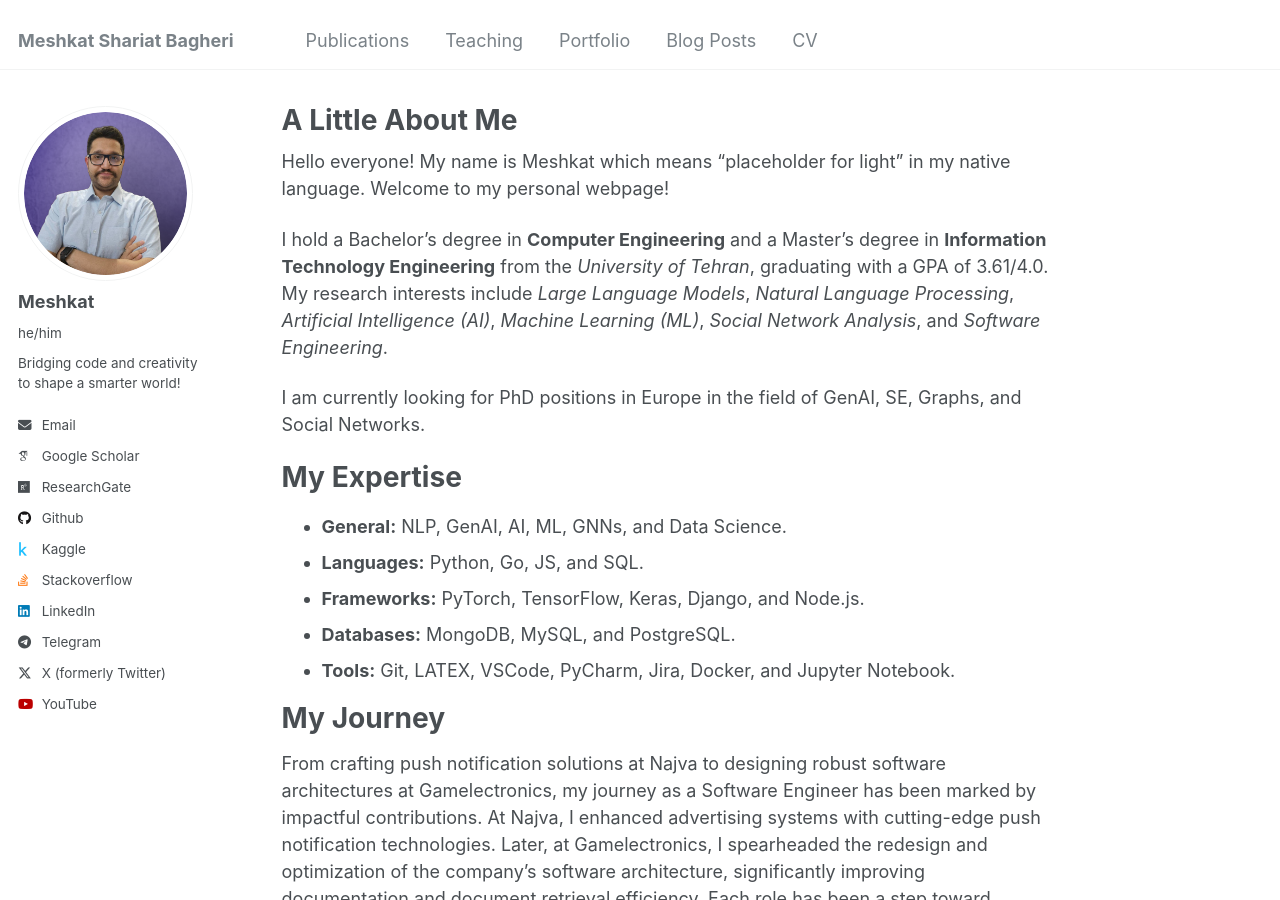
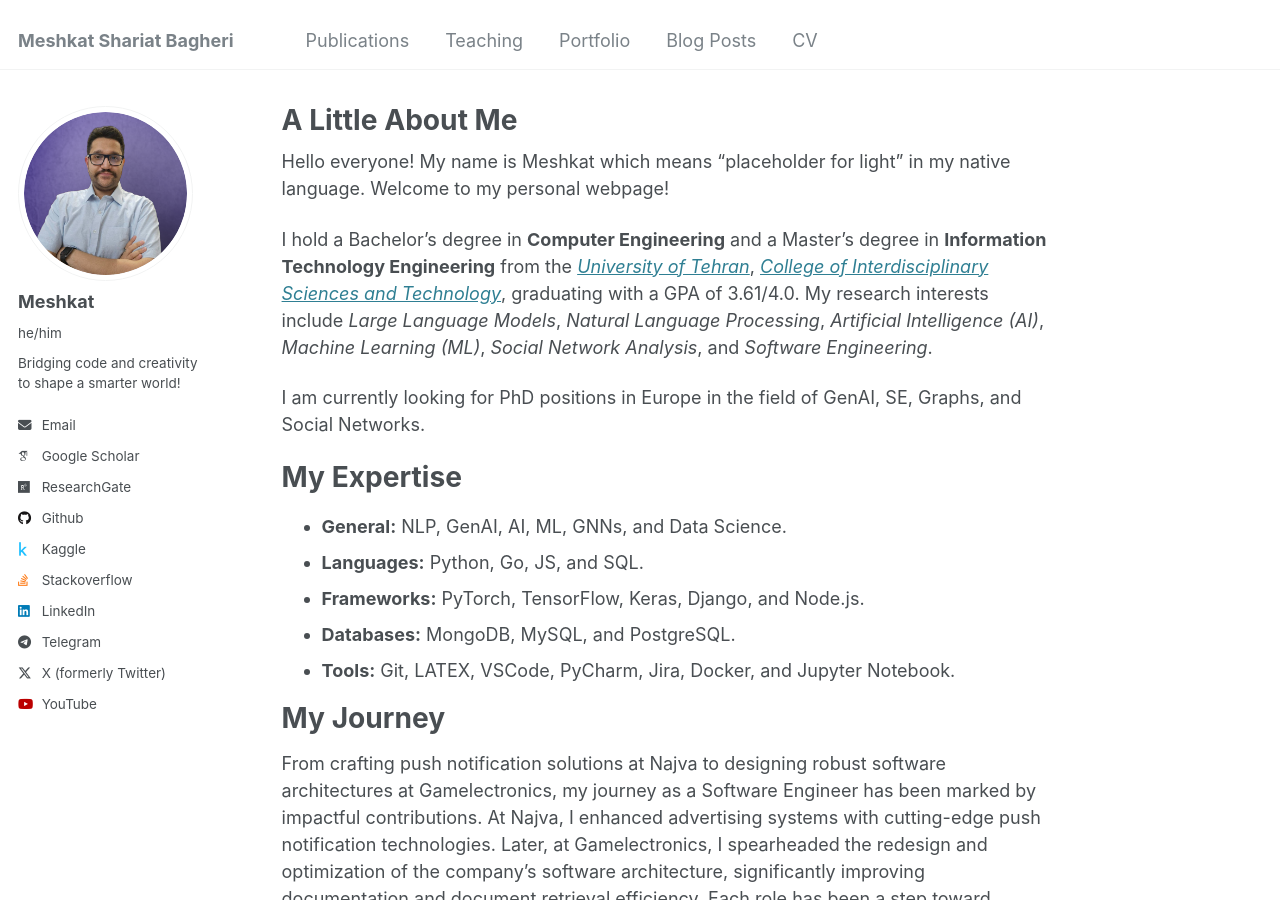
Before and after one commit to MeshkatShB/meshkatshb.github.io, a Jekyll site: the page built from _pages/about.md, in a window 1280 px wide and 900 px high. Built offline with Jekyll 4.4.1, drawn with Linux system fonts in a browser that asks for light colours; some web fonts are replaced.

Commit message:
refactor: add hyperlinks to university

```diff
--- a/_pages/about.md
+++ b/_pages/about.md
@@ -9,7 +9,7 @@ redirect_from:
 
 Hello everyone! My name is Meshkat which means "placeholder for light" in my native language. Welcome to my personal webpage!
 
-I hold a Bachelor's degree in **Computer Engineering** and a Master's degree in **Information Technology Engineering** from the _University of Tehran_, graduating with a GPA of 3.61/4.0. My research interests include _Large Language Models_, _Natural Language Processing_, _Artificial Intelligence (AI)_, _Machine Learning (ML)_, _Social Network Analysis_, and _Software Engineering_.
+I hold a Bachelor's degree in **Computer Engineering** and a Master's degree in **Information Technology Engineering** from the [_University of Tehran_](https://ut.ac.ir), [_College of Interdisciplinary Sciences and Technology_](https://cist.ut.ac.ir), graduating with a GPA of 3.61/4.0. My research interests include _Large Language Models_, _Natural Language Processing_, _Artificial Intelligence (AI)_, _Machine Learning (ML)_, _Social Network Analysis_, and _Software Engineering_.
 
 I am currently looking for PhD positions in Europe in the field of GenAI, SE, Graphs, and Social Networks.
 
```
